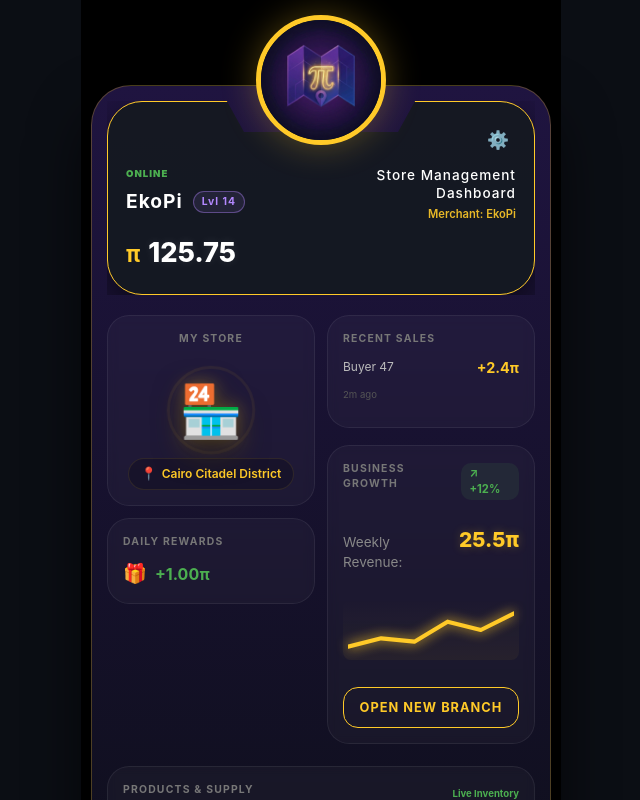
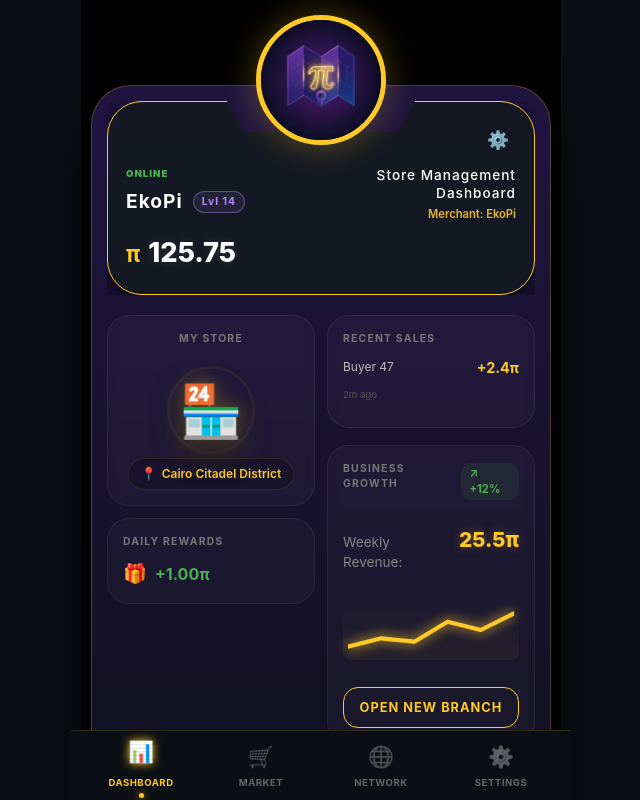
Before and after one commit to Maplypi-Official/maplypi-frontend, a React (Vite) app: page / in a window 1280 px wide. Shown: the top 800 px of the page, without its empty margins (319-959 px from the left). Built offline with nearby package versions, Linux system fonts and the light colour scheme; no server answers.

Commit message:
Update Dashboard.tsx

```diff
--- a/src/components/Layout/Dashboard.tsx
+++ b/src/components/Layout/Dashboard.tsx
@@ -8,6 +8,7 @@ import Header from '../Header/Header';
 import MyStore from '../Stats/MyStore';
 import ProductsSupply from '../Stats/ProductsSupply';
 import BusinessGrowth from '../Stats/BusinessGrowth';
+import Navbar from '../Navigation/Navbar'; // استيراد المكون الجديد
 
 // استيراد التنسيق الموحد المحدث
 import './Dashboard.css';
@@ -98,6 +99,9 @@ const Dashboard: React.FC = () => {
         </main>
       </div>
 
+      {/* 🧭 شريط التنقل السفلي */}
+      <Navbar />
+
       {error && <div className="error-toast">{error}</div>}
     </div>
   );
```
